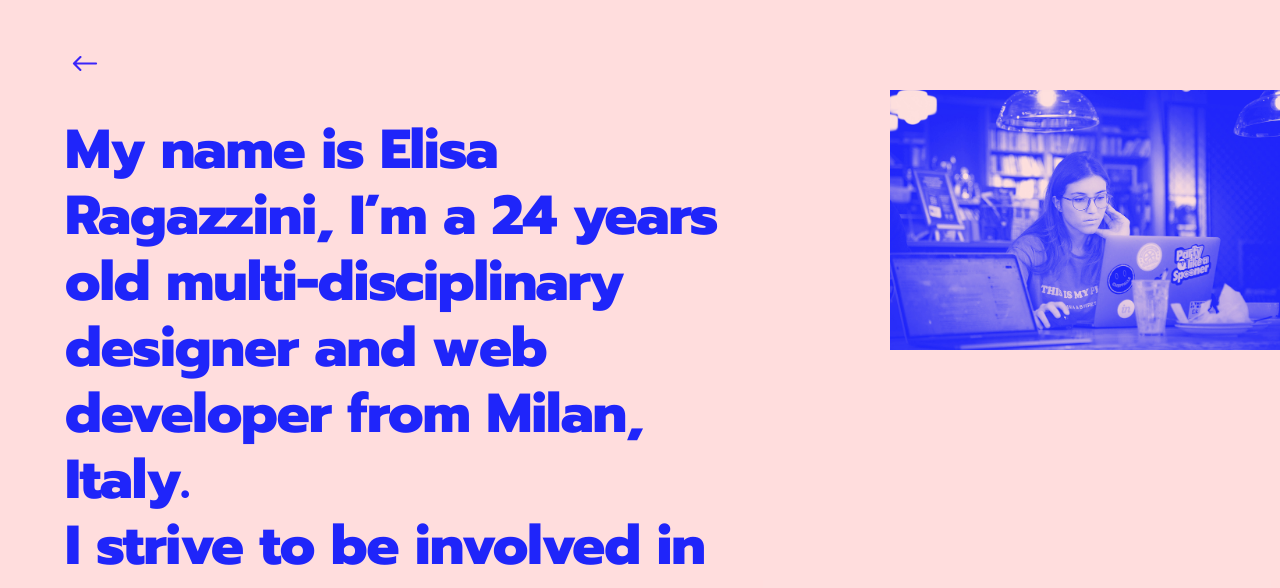
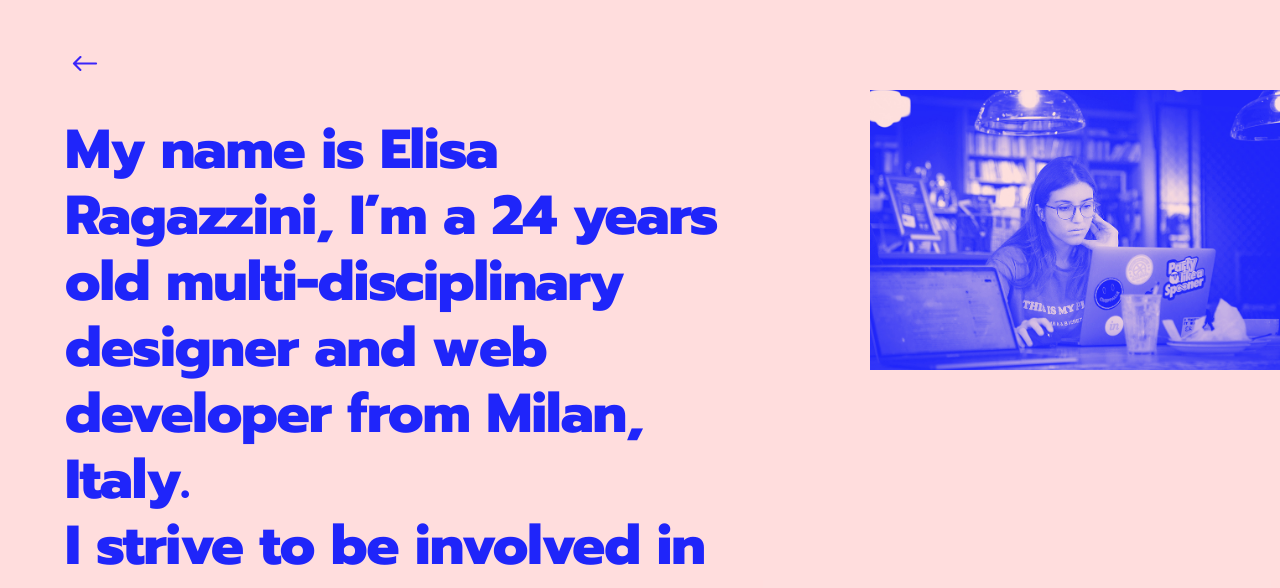
Before and after one commit to elisiri/lisiri, a plain HTML site: page index.html in a window 1280 px wide. Both pictures are taken after a click on the link "Lisiri". Shown: the part 183-771 px from the top of the page. Drawn offline with nearby package versions, Linux system fonts and the light colour scheme; some packages are replaced by stand-ins of ours; a script that the page names is missing; a web font is replaced by a local one.

Commit message:
About photo update

```diff
--- a/index.html
+++ b/index.html
@@ -72,7 +72,7 @@
 
   </div>
   <div class="mePhoto">
-    <img src="duotone2.png"/>
+    <!-- <img src="duotone2.png"/> -->
   </div>
   <div class="heroText about">
     <span class="span" onclick="closeAbout()">
--- a/js/custom.js
+++ b/js/custom.js
@@ -129,7 +129,7 @@ function openAbout() {
 			// projects.style.display = 'none';
 			heroAbout.style.display = 'block';
 			smallAbout.style.display = 'block';
-			photoAbout.style.width = '390px';
+			photoAbout.style.width = '410px';
 			photoAbout.style.opacity = 1;
 			// ENTRATA ABOUT
 			var aboutHeroEnter = anime({
--- a/style.css
+++ b/style.css
@@ -499,19 +499,22 @@ body {
 	right: 0;
 	margin-top: 120px;
   margin-top: 13vh;
-	height: 260px;
+	height: 280px;
 	width: 0;
 	z-index: -1;
 	opacity: 0;
 	overflow: hidden;
 	transition: 1s cubic-bezier(0, 0.32, 0, 0.99);
 	transition-delay: .2s;
+	background-image: url('./duotone2.png');
+	background-position: right;
+	background-size: cover;
 }
-.mePhoto img {
+/* .mePhoto img {
 	height: 100%;
 	position: absolute;
 	right: 0;
-}
+} */
 
 .smallText.about {
 	width: 100%;
@@ -586,6 +589,7 @@ body {
 		position: fixed;
     right: -200px;
 		margin-top: 9vh;
+		background-position: 300px;
 	}
 }
 
```
